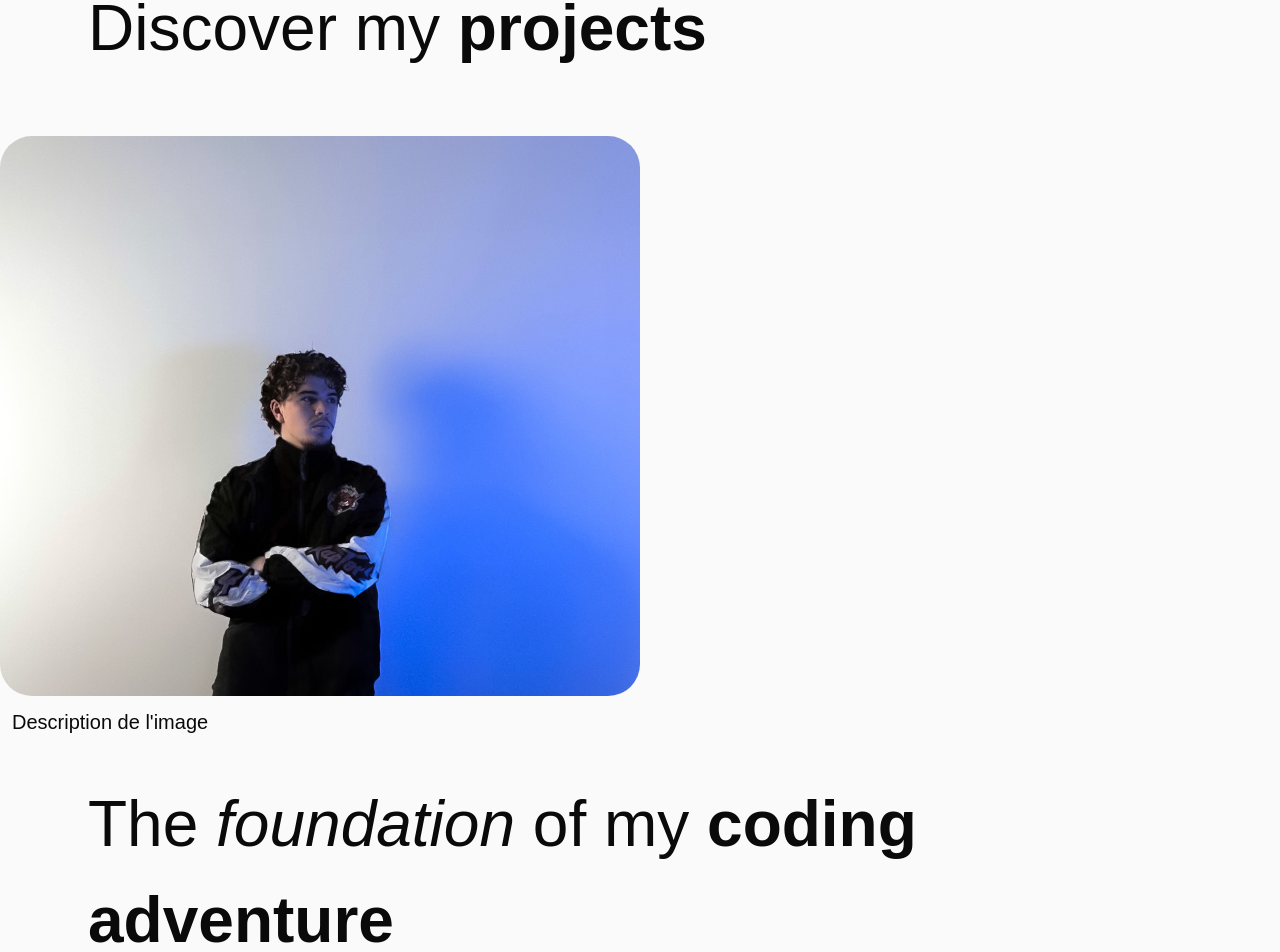
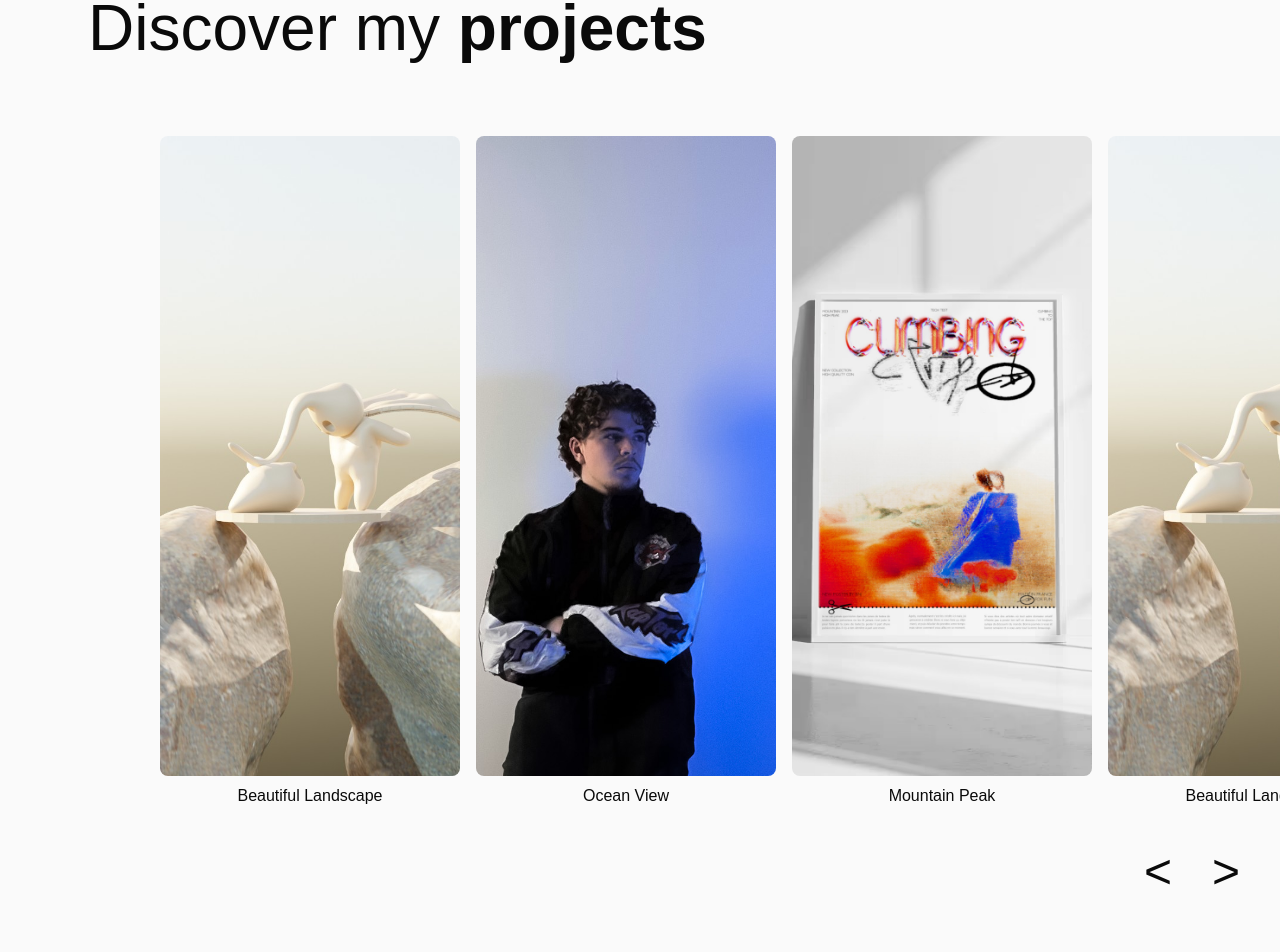
Before and after one commit to bnj35/NextTailPortfolio, a Next.js app: page /web in a window 1280 px wide. Shown: the part 580-1532 px from the top of the page. Built offline with nearby package versions, Linux system fonts and the light colour scheme.

Commit message:
carrousel start

```diff
--- a/app/components/button_back.tsx
+++ b/app/components/button_back.tsx
@@ -1,4 +1,6 @@
+"use client";
 import React from 'react';
+
 
 function Button_back() {
     const scrollToTop = () => {
@@ -7,11 +9,11 @@ function Button_back() {
 
     return (
         <div className='flex justify-center mb-20 mt-60'>
-            <a href="#">
+                    <button onClick={scrollToTop}>
                 <svg className="w-10 h-10 text-gray-800" aria-hidden="true" xmlns="http://www.w3.org/2000/svg" fill="none" viewBox="0 0 14 8">
-                    <path stroke="currentColor" stroke-linecap="round" stroke-linejoin="round" stroke-width="2" d="M13 7 7.674 1.3a.91.91 0 0 0-1.348 0L1 7"/>
+                    <path stroke="currentColor" strokeLinecap="round" strokeLinejoin="round" strokeWidth="2" d="M13 7 7.674 1.3a.91.91 0 0 0-1.348 0L1 7"/>
                 </svg>
-            </a>
+            </button>
         </div>
     );
 }
--- a/app/components/carrousel.tsx
+++ b/app/components/carrousel.tsx
@@ -1,18 +1,161 @@
-import React from 'react'
+// "use client";
+// import React, { useRef, useState, useEffect } from 'react';
+
+// interface CarouselProps {
+//     images: { ImgUrl: string; Description: string; Lien: string }[];
+// }
+
+// export default function Carousel({ images }: CarouselProps) {
+//     const carouselRef = useRef<HTMLDivElement | null>(null);
+//     const [isDragging, setIsDragging] = useState(false);
+//     const [startX, setStartX] = useState(0);
+//     const [scrollLeft, setScrollLeft] = useState(0);
+
+//     // Mouse down: start dragging
+//     const handleMouseDown = (e: React.MouseEvent) => {
+//         if (!carouselRef.current) return;
+//         setIsDragging(true);
+//         setStartX(e.pageX - carouselRef.current.offsetLeft);
+//         setScrollLeft(carouselRef.current.scrollLeft);
+//         console.log('Mouse down:', { startX: e.pageX, scrollLeft: carouselRef.current.scrollLeft });
+//     };
+
+//     // Mouse move: drag the carousel
+//     const handleMouseMove = (e: React.MouseEvent) => {
+//         if (!isDragging || !carouselRef.current) return;
+//         e.preventDefault();
+//         const x = e.pageX - carouselRef.current.offsetLeft;
+//         const walk = (x - startX) * 1.5; // Scroll faster with multiplier
+//         carouselRef.current.scrollLeft = scrollLeft - walk;
+//         console.log('Mouse move:', { x, walk, scrollLeft: carouselRef.current.scrollLeft });
+//     };
+
+//     // Mouse up or leave: stop dragging
+//     const handleMouseUpOrLeave = () => {
+//         setIsDragging(false);
+//         console.log('Mouse up or leave');
+//     };
+
+//     // Wheel event: horizontal scrolling
+//     const handleWheel = (e: WheelEvent) => {
+//         if (!carouselRef.current) return;
+//         e.preventDefault();
+//         carouselRef.current.scrollLeft += e.deltaY * 3; // Multiply to increase scrolling speed
+//         console.log('Wheel event:', { deltaY: e.deltaY, scrollLeft: carouselRef.current.scrollLeft });
+//     };
+
+//     // Use useEffect to add the wheel event listener with passive: false
+//     useEffect(() => {
+//         const carousel = carouselRef.current;
+
+//         if (carousel) {
+//             // Add the non-passive wheel event listener
+//             carousel.addEventListener('wheel', handleWheel, { passive: false });
+//         }
+
+//         // Clean up the event listener on unmount
+//         return () => {
+//             if (carousel) {
+//                 carousel.removeEventListener('wheel', handleWheel);
+//             }
+//         };
+//     }, []);
+
+//     return (
+//         <div>
+//             <div className="w-full overflow-hidden relative">
+//                 <div
+//                     ref={carouselRef}
+//                     className="flex space-x-4 cursor-grab active:cursor-grabbing drag-none"
+//                     style={{ scrollBehavior: 'smooth', overflowX: 'scroll', whiteSpace: 'nowrap' }} // Ensure the container is scrollable
+//                     onMouseDown={handleMouseDown}
+//                     onMouseMove={handleMouseMove}
+//                     onMouseUp={handleMouseUpOrLeave}
+//                     onMouseLeave={handleMouseUpOrLeave}
+//                 >
+//                     {images.map((image, index) => (
+//                         <div key={index} className="min-w-[300px] ml-40">
+//                             <a href={image.Lien}>
+//                                 <img
+//                                     src={image.ImgUrl}
+//                                     alt={image.Description}
+//                                     className="w-[30em] h-[40em] object-cover rounded-lg"
+//                                 />
+//                             </a>
+//                             <p className="text-center mt-2 ">{image.Description}</p>
+//                         </div>
+//                     ))}
+//                 </div>
+//             </div>
+//             <div className='flex justify-end text-5xl m-10 gap-10 rounded-lg'>
+//                 <button>
+//                     <p> &lt; </p>
+//                 </button>
+//                 <button>
+//                     <p> &gt; </p>
+//                 </button>
+//             </div>
+//         </div>
+//     );
+// }*
+
+"use client";
+import React, { useRef, useState, useEffect } from 'react';
+
+interface CarouselProps {
+    images: { ImgUrl: string; Description: string; Lien: string }[];
+}
+
+export default function Carousel({ images }: CarouselProps) {
+    const carouselRef = useRef<HTMLDivElement | null>(null);
 
 
-export default function CarrouselImg({params,}:{    params: {
-    ImgUrl: string;
-    Description: string;
-    Lien: string;
-}}) {
+    // Button click: move carousel left
+    const handleMoveLeft = () => {
+        if (!carouselRef.current) return;
+        carouselRef.current.scrollLeft -= 300; // Adjust the value as needed
+        console.log('Move left:', { scrollLeft: carouselRef.current.scrollLeft });
+    };
 
-return (
-        <div>
-            <a href={params.Lien}>
-            <img src={params.ImgUrl} alt={params.Description} className='w-[40em] h-full rounded-[2rem] object-cover '/>
-                <p className='p-3 text-xl'>Description de l'image</p></a>
+    // Button click: move carousel right
+    const handleMoveRight = () => {
+        if (!carouselRef.current) return;
+        carouselRef.current.scrollLeft += 300; // Adjust the value as needed
+        console.log('Move right:', { scrollLeft: carouselRef.current.scrollLeft });
+    };
+
+
+    return (
+        <div className='w-full'>
+            <div className=" overflow-hidden flex">
+                <div
+                    ref={carouselRef}
+                    className="flex space-x-4 cursor-grab active:cursor-grabbing drag-none "
+                    style={{ scrollBehavior: 'smooth', overflowX: 'scroll', whiteSpace: 'nowrap' }} // Ensure the container is scrollable
+
+                >
+                    {images.map((image, index) => (
+                        <div key={index} className="min-w-[300px] ml-40">
+                            <a href={image.Lien}>
+                                <img
+                                    src={image.ImgUrl}
+                                    alt={image.Description}
+                                    className="w-[30em] h-[40em] object-cover rounded-lg"
+                                />
+                            </a>
+                            <p className="text-center mt-2">{image.Description}</p>
+                        </div>
+                    ))}
+                </div>
+            </div>
+            <div className='flex justify-end text-5xl mt-10 mr-10 gap-10 rounded-lg'>
+                <button onClick={handleMoveLeft}>
+                    <p> &lt; </p>
+                </button>
+                <button onClick={handleMoveRight}>
+                    <p> &gt; </p>
+                </button>
+            </div>
         </div>
-
-)
+    );
 }
--- a/app/globals.css
+++ b/app/globals.css
@@ -28,3 +28,8 @@ body {
     text-wrap: balance;
   }
 }
+
+.drag-none{
+  -webkit-user-drag: none;
+  user-select: none;
+}
--- a/app/web/page.tsx
+++ b/app/web/page.tsx
@@ -1,8 +1,20 @@
 import React from 'react';
-import CarrouselImg from '../components/carrousel';
+import Carrousel from '../components/carrousel';
 
 
 export default function Home() {
+  const images = [
+    { ImgUrl: '/3D.jpg', Description: 'Beautiful Landscape', Lien: '#' },
+    { ImgUrl: '/about.jpg', Description: 'Ocean View', Lien: '#' },
+    { ImgUrl: '/graphism.jpg', Description: 'Mountain Peak', Lien: '#' },
+    { ImgUrl: '/3D.jpg', Description: 'Beautiful Landscape', Lien: '#' },
+    { ImgUrl: '/about.jpg', Description: 'Ocean View', Lien: '#' },
+    { ImgUrl: '/graphism.jpg', Description: 'Mountain Peak', Lien: '#' },
+    { ImgUrl: '/graphism.jpg', Description: 'Mountain Peak', Lien: '#' },
+    { ImgUrl: '/3D.jpg', Description: 'Beautiful Landscape', Lien: '#' },
+    { ImgUrl: '/about.jpg', Description: 'Ocean View', Lien: '#' },
+    { ImgUrl: '/graphism.jpg', Description: 'Mountain Peak', Lien: '#' },
+];
   return (
     <main>
       <div className='flex justify-center items-center'>
@@ -15,13 +27,9 @@ export default function Home() {
       <h2 className='text-[4em] px-10 mx-12 py-5'>Discover my <strong>projects</strong></h2>
 
 
-      <div className='max-w-max h-[70vh] flex gap-12 my-10'id="carrousel">
+      <div className='flex my-10'>
 
-    <CarrouselImg params={{
-      ImgUrl: '/about.jpg',
-      Description: 'Description de l\'image',
-      Lien: '#'
-    }} />
+    <Carrousel images={images}/>
 
 
     </div>
@@ -29,7 +37,7 @@ export default function Home() {
 
     <div>
 
-      <h2 className='text-[4em] px-10 mx-12 my-20'>The <em>foundation</em> of my <strong>coding adventure</strong></h2>
+      <h2 className='text-[4em] px-10 mx-12 my-20'>The <em>foundation</em> of my <br/><strong>coding adventure</strong></h2>
 
         <p className='px-10 mx-12 w-auto text-5xl my-20 tracking-wide leading-tight '>
         After graduating high school with honors, I began pursuing a Bachelor's degree in Technology at university,
```
